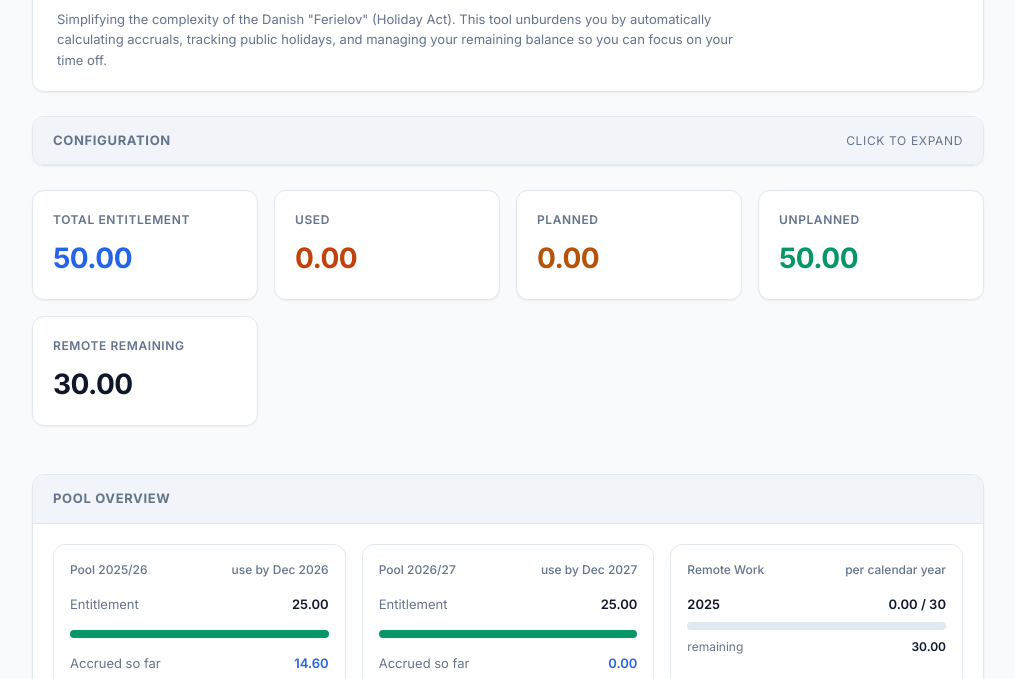
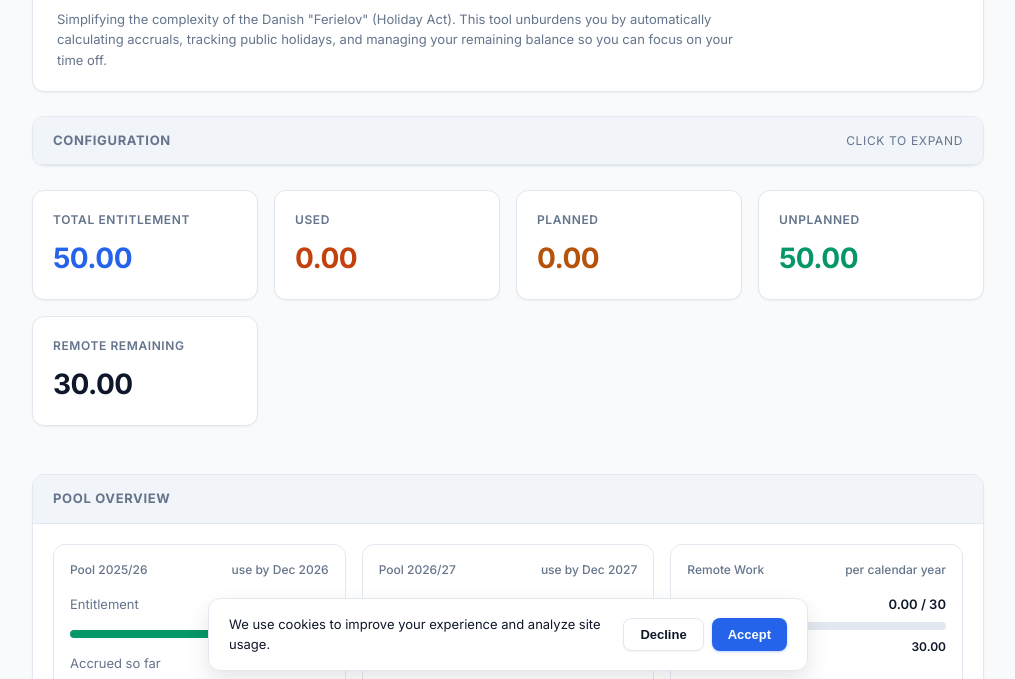
Before and after one commit to pr3mar/dhp, a plain HTML site: page index.html in a window 1280 px wide. Shown: the part 105-784 px from the top of the page, without its empty margins (132-1147 px from the left). Drawn offline with Linux system fonts and the light colour scheme.

Commit message:
added cookie consent

```diff
--- a/index.html
+++ b/index.html
@@ -21,13 +21,39 @@
   content="Unburden yourself from Danish holiday complexities. Track accruals and plan your time off effortlessly.">
 <meta property="twitter:image" content="https://pr3mar.github.io/dhp/og-image.png">
 
-<!-- Google Analytics -->
-<script async src="https://www.googletagmanager.com/gtag/js?id=G-B8N5FT64HP"></script>
+<!-- Google Analytics (Conditional) -->
 <script>
-  window.dataLayer = window.dataLayer || [];
-  function gtag() { dataLayer.push(arguments); }
-  gtag('js', new Date());
-  gtag('config', 'G-B8N5FT64HP');
+  function loadGA() {
+    const script = document.createElement('script');
+    script.async = true;
+    script.src = 'https://www.googletagmanager.com/gtag/js?id=G-B8N5FT64HP';
+    document.head.appendChild(script);
+
+    window.dataLayer = window.dataLayer || [];
+    function gtag() { dataLayer.push(arguments); }
+    gtag('js', new Date());
+    gtag('config', 'G-B8N5FT64HP');
+  }
+
+  window.addEventListener('load', () => {
+    const consent = localStorage.getItem('cookie-consent');
+    if (consent === 'accepted') {
+      loadGA();
+    } else if (consent !== 'declined') {
+      document.getElementById('cookie-banner').style.display = 'flex';
+    }
+  });
+
+  function acceptCookies() {
+    localStorage.setItem('cookie-consent', 'accepted');
+    document.getElementById('cookie-banner').style.display = 'none';
+    loadGA();
+  }
+
+  function declineCookies() {
+    localStorage.setItem('cookie-consent', 'declined');
+    document.getElementById('cookie-banner').style.display = 'none';
+  }
 </script>
 
 <link href="https://fonts.googleapis.com/css2?family=Inter:wght@400;500;600;700&display=swap" rel="stylesheet">
@@ -123,6 +149,16 @@
     <div class="accrual-grid" id="acc-grid"></div>
   </div>
 
+  <div id="cookie-banner" class="cookie-banner" style="display: none;">
+    <div class="cookie-content">
+      <p>We use cookies to improve your experience and analyze site usage.</p>
+      <div class="cookie-actions">
+        <button class="btn" onclick="declineCookies()">Decline</button>
+        <button class="btn btn-primary" onclick="acceptCookies()">Accept</button>
+      </div>
+    </div>
+  </div>
+
   <footer>
     <p>Released under the MIT License. Making Danish holidays easy to plan.</p>
   </footer>
--- a/styles.css
+++ b/styles.css
@@ -289,3 +289,42 @@ footer {
   border-top: 1px solid var(--surface-border);
   margin-top: 40px;
 }
+
+.cookie-banner {
+  position: fixed;
+  bottom: 24px;
+  left: 24px;
+  right: 24px;
+  max-width: 600px;
+  margin: 0 auto;
+  background: white;
+  border: 1px solid var(--surface-border);
+  border-radius: 12px;
+  padding: 16px 20px;
+  box-shadow: 0 10px 25px rgba(0,0,0,0.1);
+  display: flex;
+  align-items: center;
+  justify-content: center;
+  z-index: 1000;
+  animation: slideUp 0.4s ease-out;
+}
+.cookie-content {
+  display: flex;
+  align-items: center;
+  justify-content: space-between;
+  gap: 20px;
+  width: 100%;
+}
+.cookie-content p { font-size: 13px; color: var(--text); margin: 0; }
+.cookie-actions { display: flex; gap: 8px; }
+
+@keyframes slideUp {
+  from { transform: translateY(100px); opacity: 0; }
+  to { transform: translateY(0); opacity: 1; }
+}
+
+@media (max-width: 600px) {
+  .cookie-content { flex-direction: column; text-align: center; }
+  .cookie-actions { width: 100%; }
+  .cookie-actions button { flex: 1; }
+}
```
